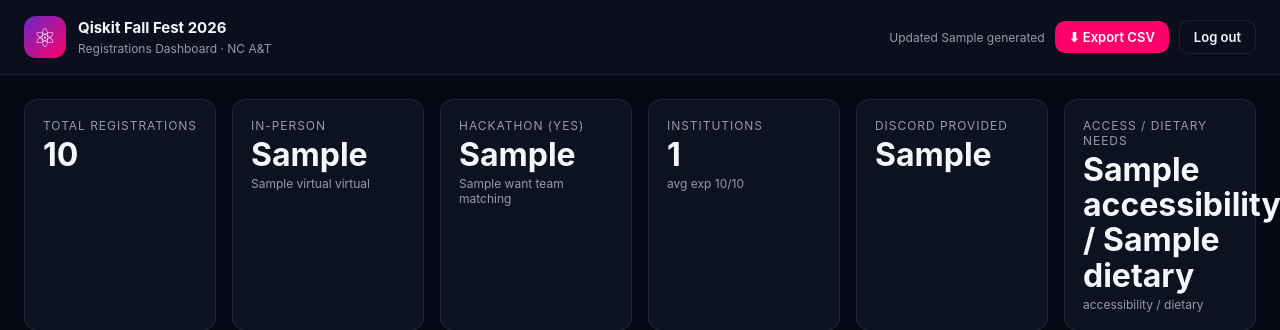
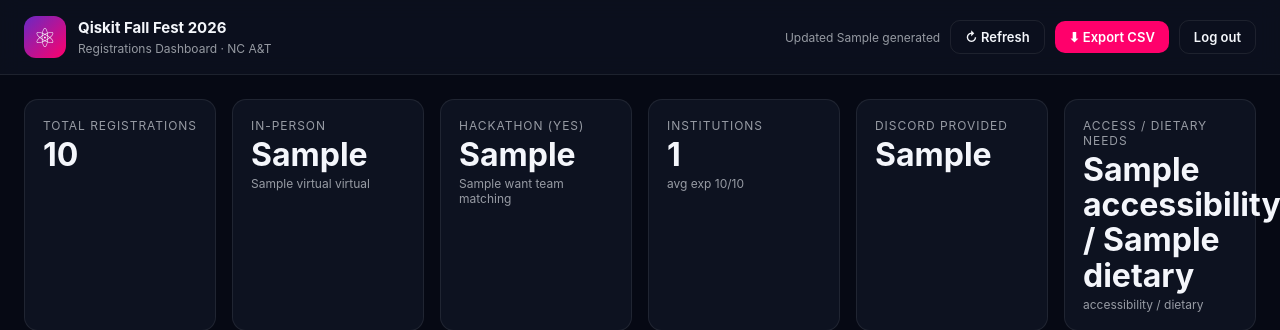
Before and after one commit to RandomProjects-db/qff-dashboard, a Python web app: template app/templates/dashboard.html in a window 1280 px wide. Shown: the top 330 px of the page. Run offline with Jinja, Linux system fonts and the light colour scheme; the template is opened without the code that fills it: most values are stand-ins (such as "Sample title", 1, 10 or a date in 2020).

Commit message:
dashboard: add refresh button to top bar

```diff
--- a/app/templates/dashboard.html
+++ b/app/templates/dashboard.html
@@ -19,6 +19,7 @@
     </div>
     <div class="topbar-actions">
       <span class="generated">Updated {{ generated }}</span>
+      <a class="btn btn-ghost" href="/" title="Reload latest data">↻ Refresh</a>
       <a class="btn" href="/export.csv">⬇ Export CSV</a>
       <a class="btn btn-ghost" href="/logout">Log out</a>
     </div>
```
